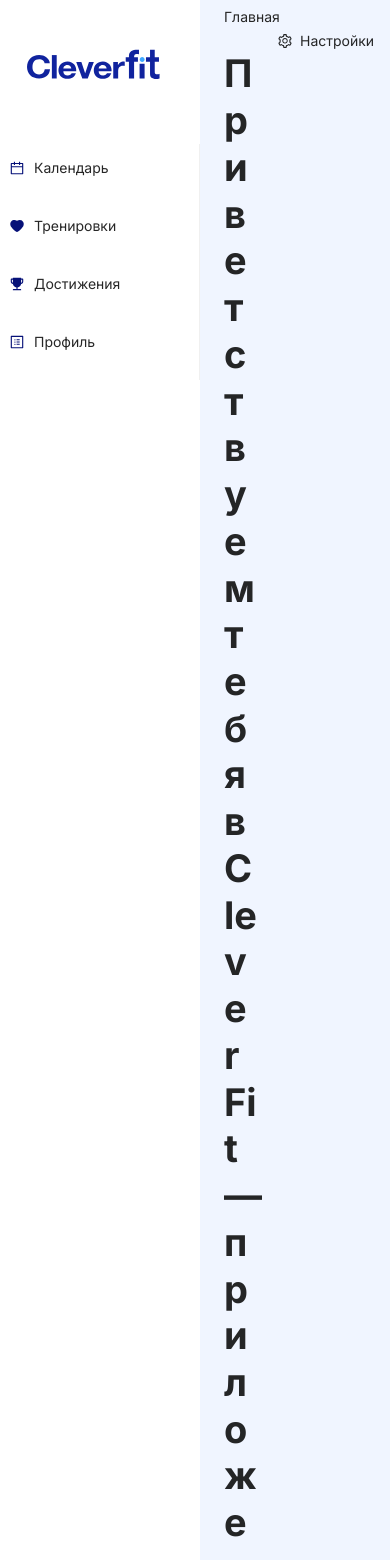
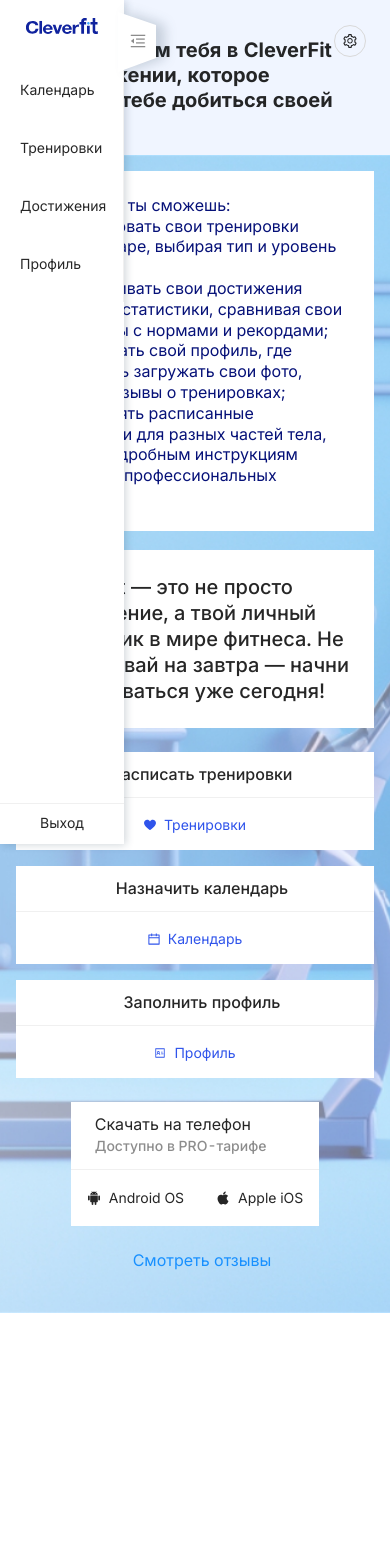
Before and after one commit to ClevertecFrontendLab/DmitriiTMS, a React (Vite) app: page / in a window 390 px wide. Shown: the top 1560 px of the page. After the commit the page ends 1313 px from the top, so only its background shows below. Built offline with nearby package versions, Linux system fonts and the light colour scheme.

Commit message:
feat: add adaptive

```diff
--- a/src/components/ContentComponent/ContentComponent.module.css
+++ b/src/components/ContentComponent/ContentComponent.module.css
@@ -1,4 +1,5 @@
 .wrapper {
     max-width: 1440px;
     margin: 0 auto;
+    background: #fff;
 }
--- a/src/components/HeaderComponent/HeaderComponent.module.css
+++ b/src/components/HeaderComponent/HeaderComponent.module.css
@@ -19,3 +19,44 @@
 .headerTitle {
     max-width: 900px;
 }
+
+.settingBtnBlock {
+    height: 100%;
+}
+
+.settingImgWrapper {
+    display: none;
+}
+
+
+/* Уважаемый проверяющий. Я не нашёл другого способа кроме !important. Можете посоветовать какой-нибудь другой способ? */
+@media(max-width: 1001px){
+    .headerTitle {
+        font-size: 24px !important;
+    }
+
+    .settingsImg {
+        display: none !important;
+    }
+}
+
+@media(max-width: 674px){
+    .headerTitle {
+        font-size: 20px !important;
+    }
+
+    .settingBtn {
+        display: none;
+    }
+
+    .settingImgWrapper {
+        display: flex;
+        justify-content: center;
+        align-items: center;
+        width: 32px;
+        height: 32px;
+        border-radius: 50%;
+        border: 1px solid rgb(217, 217, 217);
+    }
+
+}
--- a/src/components/HeaderComponent/HeaderComponent.tsx
+++ b/src/components/HeaderComponent/HeaderComponent.tsx
@@ -28,8 +28,15 @@ export const HeaderComponent: React.FC<HeaderProps> = ({ subtitle }) => {
         <Header className={styles.header}>
             <Text className={styles.headerBreadcramp}>{routeTitle()}</Text>
             <div className={styles.headerContentTitleBlock}>
-                <Title className={styles.headerTitle}>Приветствуем тебя в CleverFit — приложении, которое поможет тебе добиться своей мечты!</Title>
-                <Button type="text" icon={<SettingOutlined />}>Настройки</Button>
+                <Title className={styles.headerTitle}>Приветствуем тебя в CleverFit — приложении, которое поможет тебе добиться своей мечты!</Title>
+                <div className={styles.settingBtnBlock}>
+                    <Button className={styles.settingBtn} type="text" icon={<SettingOutlined className={styles.settingsImg} />}>Настройки</Button>
+                    <div className={styles.settingImgWrapper}>
+                        <SettingOutlined className={styles.settingsImgBtn} />
+                    </div>
+
+                </div>
+
             </div>
         </Header>
     )
--- a/src/components/MainCartItem/MainCartItem.module.css
+++ b/src/components/MainCartItem/MainCartItem.module.css
@@ -1,12 +1,12 @@
 .list__item {
     background: #fff;
     text-align: center;
-    width: 240px;
+    flex: 0 1 240px;
 }
 
 .list__item_title {
     padding: 10px 0;
-    border-bottom: 1px solid #F0F0F0;
+    border-bottom: 1px solid #f0f0f0;
     font-weight: 500;
     font-size: 16px;
     color: #262626;
@@ -21,10 +21,32 @@
 
 .content__span {
     display: inline-block;
-    color: #2F54EB;
+    color: #2f54eb;
 }
 
 .content__img {
     width: 12px;
     height: 12px;
 }
+
+@media (max-width: 990px) {
+    .list__item {
+        flex: 1 1 182px;
+    }
+    .list__item_title {
+        text-align: left;
+        padding: 10px 10px 10px 24px;
+    }
+}
+
+@media (max-width: 674px) {
+    .list__item:last-child .list__item_title {
+        text-align: center;
+    }
+}
+
+@media (max-width: 627px) {
+    .list__item .list__item_title {
+        text-align: center;
+    }
+}
--- a/src/components/MainCartList/MainCartList.module.css
+++ b/src/components/MainCartList/MainCartList.module.css
@@ -2,6 +2,20 @@
     max-width: 752px;
     display: flex;
     justify-content: space-between;
+    gap: 16px;
     margin-top: 24px;
     margin-bottom: 120px;
 }
+
+@media(max-width: 834px){
+    .list {
+        margin-bottom: 260px;
+    }
+}
+
+@media(max-width: 674px){
+    .list {
+        flex-wrap: wrap;
+        margin-bottom: 24px;
+    }
+}
--- a/src/components/MenuComponent/MenuComponent.module.css
+++ b/src/components/MenuComponent/MenuComponent.module.css
@@ -23,6 +23,7 @@
     background: url('../../assets/icons/logo.svg');
     background-repeat: no-repeat;
     background-position: center;
+    background-size: cover;
     width: 134px;
     height: 34px;
     margin-left: 26px;
@@ -78,6 +79,7 @@
     line-height: 130%;
     color: #262626;
     margin-bottom: 12px;
+    padding-left: 4px;
 }
 
 .exitImg {
@@ -92,3 +94,82 @@
     transition: opacity 1s;
     opacity: 1;
 }
+
+@media(max-width: 600px) {
+    .menu {
+        position: fixed;
+        top: 0;
+        left: 0;
+        z-index: 2;
+        height: 100%;
+        max-height: 640px;
+        -webkit-box-shadow: 2px 1px 8px 0px rgba(34, 60, 80, 0.2);
+        -moz-box-shadow: 2px 1px 8px 0px rgba(34, 60, 80, 0.2);
+        box-shadow: 2px 1px 8px 0px rgba(34, 60, 80, 0.2);
+    }
+
+    .menuHide {
+        transform: translateX(-80px);
+    }
+
+    .btnTrap {
+        z-index: 3;
+        top: 42px;
+        right: -43px;
+        width: 60px;
+        padding: 0;
+        border-bottom: 38px solid #fff;
+        border-left: 13px solid transparent;
+        border-right: 14px solid transparent;
+        filter: drop-shadow(0 -9px 6px rgba(34, 60, 80, 0.2));
+    }
+
+    .sidebarBtn {
+        top: 2px;
+        right: 1px;
+    }
+
+    .exitImg,
+    .exitImgHide {
+        display: none;
+    }
+
+    .open {
+        margin-left: 16px;
+    }
+
+    .logoSmall {
+        display: none;
+    }
+}
+
+@media(max-width: 400px) {
+    .menu {
+        width: 124px !important;
+        min-width: 124px !important;
+    }
+
+    .menuHide {
+        transform: translateX(-124px);
+    }
+
+    .menuLogo {
+        margin-top: 16px;
+        margin-bottom: 32px;
+    }
+
+    .logo {
+        width: 72px;
+        height: 18px;
+    }
+
+    .menuWrapperItemExit {
+        justify-content: center;
+        padding-left: 0;
+    }
+
+    .open {
+        margin-left: 0;
+    }
+
+}
--- a/src/components/MenuComponent/MenuComponent.tsx
+++ b/src/components/MenuComponent/MenuComponent.tsx
@@ -21,7 +21,8 @@ export const MenuComponent: React.FC = () => {
     const [collapsed, setCollapsed] = useState(false);
 
     return (
-        <Sider trigger={null} collapsible collapsed={collapsed} className={styles.menu}>
+        <Sider trigger={null} collapsible collapsed={collapsed}
+            className={!collapsed ? styles.menu : `${styles.menu} ${styles.menuHide}`}>
             <div className={styles.menuWrapper}>
                 <div className={styles.menuWrapperItem}>
                     <Link to="/" className={styles.menuLogo}>
@@ -55,7 +56,10 @@ export const MenuComponent: React.FC = () => {
                         ]}
                     />
 
-                    <div className={styles.btnTrap}  onClick={() => setCollapsed(!collapsed)}>
+                    <div className={styles.btnTrap}
+                        onClick={() => setCollapsed(!collapsed)}
+                        data-test-id='sider-switch sider-switch-mobile'
+                    >
                         <Button
                             type='link'
                             icon={collapsed ? <MenuUnfoldOutlined style={{ color: '#8C8C8C' }} />
@@ -66,7 +70,7 @@ export const MenuComponent: React.FC = () => {
                 </div>
                 <div className={styles.menuWrapperItemExitBlock}>
                     <Link className={styles.menuWrapperItemExit} to="/">
-                        <img className={collapsed ? styles.exitImg : ''} src={exit} alt="exit" />
+                        <img className={collapsed ? styles.exitImg : styles.exitImgHide} src={exit} alt="exit" />
                         <span className={!collapsed ? styles.open : styles.hide}>Выход</span>
                     </Link>
                 </div>
--- a/src/index.css
+++ b/src/index.css
@@ -23,3 +23,9 @@ body {
 .ant-menu-item {
     margin-bottom: 18px !important;
 }
+
+@media(max-width: 600px) {
+    .ant-menu-item-icon {
+        display: none !important;
+    }
+}
--- a/src/pages/main-page/main-page.module.css
+++ b/src/pages/main-page/main-page.module.css
@@ -4,7 +4,7 @@
     background-repeat: no-repeat;
     background-size: cover;
     background-position: center;
-    padding: 24px 24px 41px 24px;
+    padding: 24px 24px 42px 24px;
 }
 
 .mainList {
@@ -25,10 +25,11 @@
     background: #fff;
 }
 
-.csrdBlockDowload {
+.cardBlockDowload {
     display: flex;
     justify-content: space-between;
     align-items: flex-end;
+    gap: 24px;
 }
 
 .cartDownload {
@@ -42,7 +43,7 @@
 
 .mainLinkReviews,
 .cartDownloadLink {
-    font-weight: 500;
+    font-weight: 400;
     font-size: 16px;
     line-height: 130%;
     color: #2F54EB;
@@ -54,6 +55,7 @@
 
 .cartDownloadLink {
     display: block;
+    color: #262626 !important;
 }
 
 .cartDownloadText {
@@ -72,3 +74,24 @@
     line-height: 130%;
     color: #262626;
 }
+
+@media(max-width: 674px){
+    .cardBlockDowload {
+        flex-wrap: wrap;
+        justify-content: center;
+    }
+
+    .mainLinkReviews {
+        order: 2;
+    }
+
+    .cartDownload {
+        order: 1;
+    }
+}
+
+@media(max-width: 400px) {
+    .mainWrapper {
+        padding: 16px 16px 42px 16px;
+    }
+}
--- a/src/pages/main-page/main-page.tsx
+++ b/src/pages/main-page/main-page.tsx
@@ -17,19 +17,19 @@ export const MainPage: React.FC = () => {
         <div className={styles.mainWrapper}>
             <List
                 className={styles.mainList}
-                header={<div>С CleverFit ты сможешь:</div>}
+                header={<div>С CleverFit ты сможешь:</div>}
                 dataSource={data}
                 renderItem={(item) => <List.Item>{item}</List.Item>}
             />
-            <Paragraph className={styles.mainText}>CleverFit — это
-                не просто приложение, а твой личный помощник в мире фитнеса.
-                Не откладывай на завтра — начни
+            <Paragraph className={styles.mainText}>CleverFit — это
+                не просто приложение, а твой личный помощник в мире фитнеса.
+                Не откладывай на завтра — начни
                 тренироваться уже сегодня!
             </Paragraph>
 
             <MainCartList />
 
-            <div className={styles.csrdBlockDowload}>
+            <div className={styles.cardBlockDowload}>
 
                 <Link href="#" className={styles.mainLinkReviews}>Смотреть отзывы</Link>
 
```
